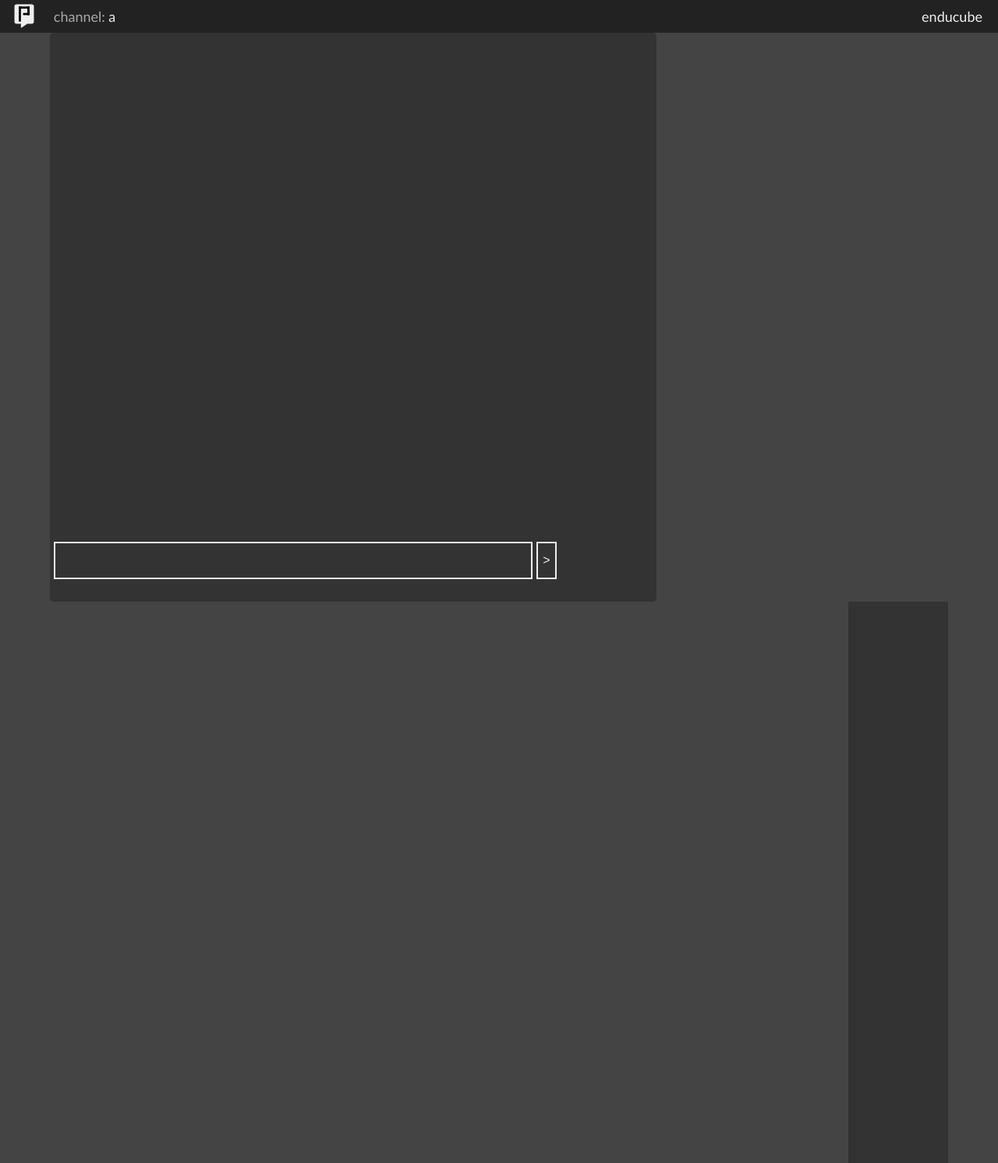
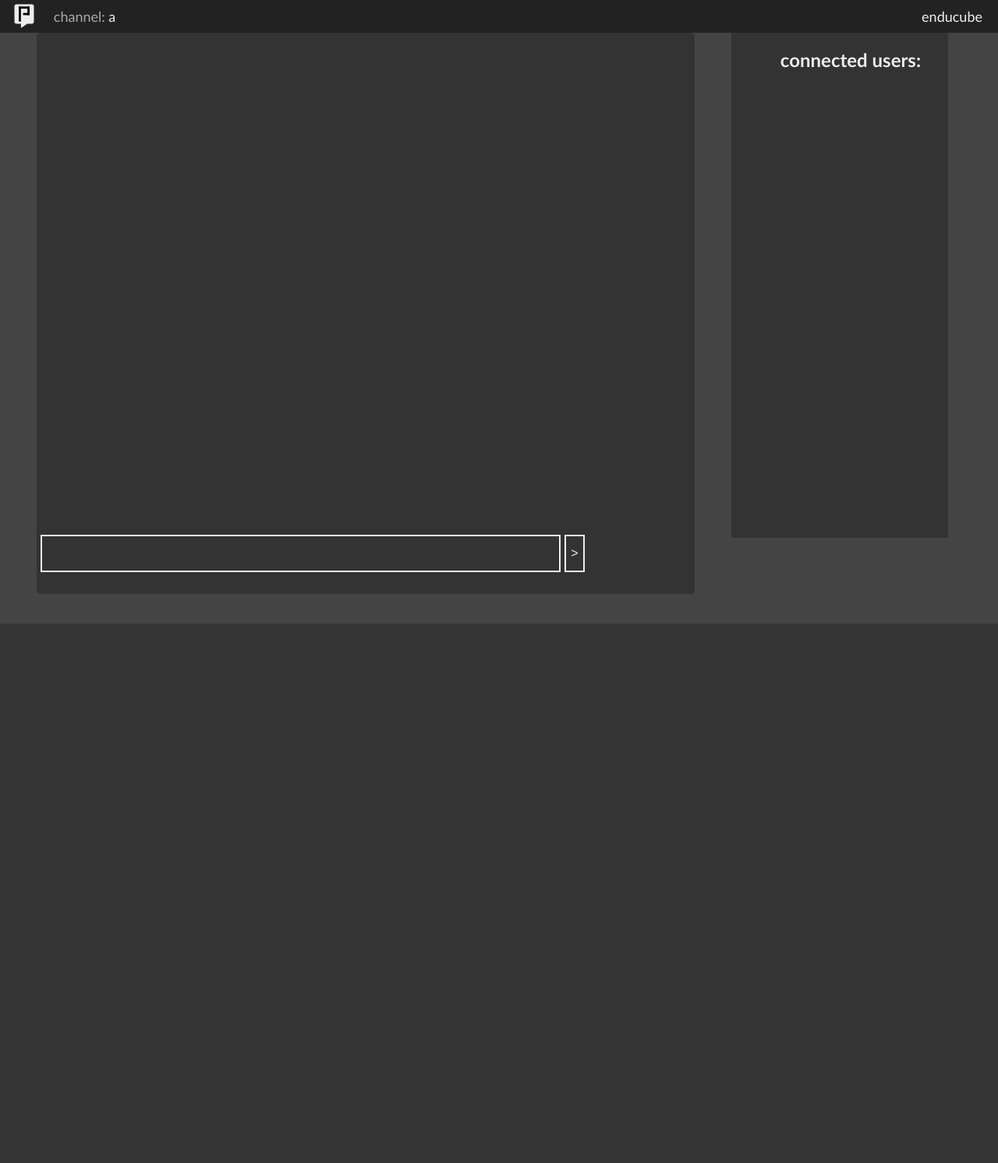
Before and after one commit to enducube/pixidle, a Flask app: page /home/a in a window 1280 px wide. Shown: the whole page at 78% size. After the commit the page ends 800 px from the top, so only its background shows below. Run offline with Flask 2, Linux system fonts and the light colour scheme; a user stored in the database is signed in; data comes from the database, SQL or seed files in the repository; both versions use the stored data as it was before the commit; some libraries are stand-ins or nearby versions.

Commit message:
pfp on userlist and userlist work but still buggy

```diff
--- a/app/models.py
+++ b/app/models.py
@@ -13,13 +13,6 @@ class User(db.Model, UserMixin):
         self.password = generate_password_hash(password,method="sha256")
     def check_password(self, password):
         return check_password_hash(self.password, password)
-
-class Message(db.Model):
-    __tablename__ = "message"
-    id = db.Column(db.BigInteger, primary_key=True)
-    user_id = db.Column(db.Integer)
-    channel_id = db.Column(db.Integer)
-    message = db.Column(db.Text)
 
 class Channel(db.Model):
     __tablename__ = "channel"
--- a/app/routes.py
+++ b/app/routes.py
@@ -2,7 +2,7 @@ from app import (app, socketio, login_required,
  models, current_user, redirect, render_template,
  logout_user, login_user, login_manager, db, markdown, secure_filename, url_for, connected_users)
 
-from app.models import User, Message, Channel, LoginForm, MessageForm, UploadForm
+from app.models import User, Channel, LoginForm, MessageForm, UploadForm
 
 import os
 import json
@@ -102,12 +102,14 @@ def socket_message(jsondata):
 
 @socketio.on("connect")
 def connection():
-    connected_users.append(str(current_user.username))
+    if current_user.username not in connected_users:
+        connected_users.append( (str(current_user.username),url_for('static', filename='profile/'+ str(current_user.img))) )
     socketio.emit("msg",{'name': "SERVER", "img": url_for('static', filename='profile/normal.png'), "message": current_user.username+" has connected."})
     socketio.emit("userlist_refresh",broadcast=True)
 
 @socketio.on("disconnect")
 def disconnection():
-    connected_users.pop(connected_users.index(str(current_user.username)))
+    if current_user.username in connected_users:
+        connected_users.pop(connected_users.index( (str(current_user.username),url_for('static', filename='profile/normal.png')) ))
     socketio.emit("msg",{'name': "SERVER", "img": url_for('static', filename='profile/normal.png'), "message": current_user.username+" has disconnected."})
     socketio.emit("userlist_refresh",broadcast=True)
--- a/app/static/css/style.css
+++ b/app/static/css/style.css
@@ -1,5 +1,11 @@
 input {
     display: block;
+  }
+
+  #wholecontent {
+    display:grid;
+    height:90%;
+    width:95%;
   }
 
   #con {
@@ -84,13 +90,16 @@ display: block;
 }
 #content {
   margin-left: 5%;
-  margin-right: 20%;
+  margin-right: 5%;
   padding: 5px;
-  height:90%;
-  width:60%;
   border-radius: 5px;
   background-color: #333;
   font-size:1.2rem;
+  grid-row-start: 1;
+  grid-row-end: 1;
+  grid-column-start: 1;
+  grid-column-end: 8
+
 }
 div.msginput {
 
@@ -125,13 +134,21 @@ div.msginput {
 }
 
 #userlist {
-  width: 10%;
+
+  width:%;
   background-color: #333;
-  float: right;
-  margin-right:5%;
-  height:90%
+  height:90%;
+  grid-column-start: 8;
+  grid-column-end: 9;
+  padding-left:10%;
+  display:block;
+  text-align: center;
 }
 
+#users {
+  margin:0;
+  padding:0;
+}
 
 
 ::-webkit-scrollbar {
--- a/app/templates/home.html
+++ b/app/templates/home.html
@@ -23,7 +23,7 @@
             </div>
         </li>
     </ul>
-
+    <div id="wholecontent">
     <div id="content">
         <div id="con">
             <div id="msgr"></div>
@@ -35,8 +35,10 @@
         </form>
     </div>
     <div id="userlist">
-
+        <h2>connected users:</h2>
+        <div id="users"></div>
     </div>
+</div>
     <script>
         $("form").submit(function(e){
             if ($("#msgbox").val() != "") {
@@ -52,7 +54,7 @@
 
         });
         socket.on("userlist_refresh",function() {
-            $('#userlist').load("/userlist");
+            $('#users').load("/userlist");
         });
     </script>
 </body onload="reloadMessages">
--- a/app/templates/userlist.html
+++ b/app/templates/userlist.html
@@ -1,3 +1,3 @@
 {% for i in connected_users %}
-        {{ i }}
+    <p> <img src="{{ i[1] }}" width='36' height='36' class='pfp'>  {{ i[0] }}</p>
     {% endfor %}
```
Also changed, not shown: app/data.db, app/static/profile/12.png (added).
